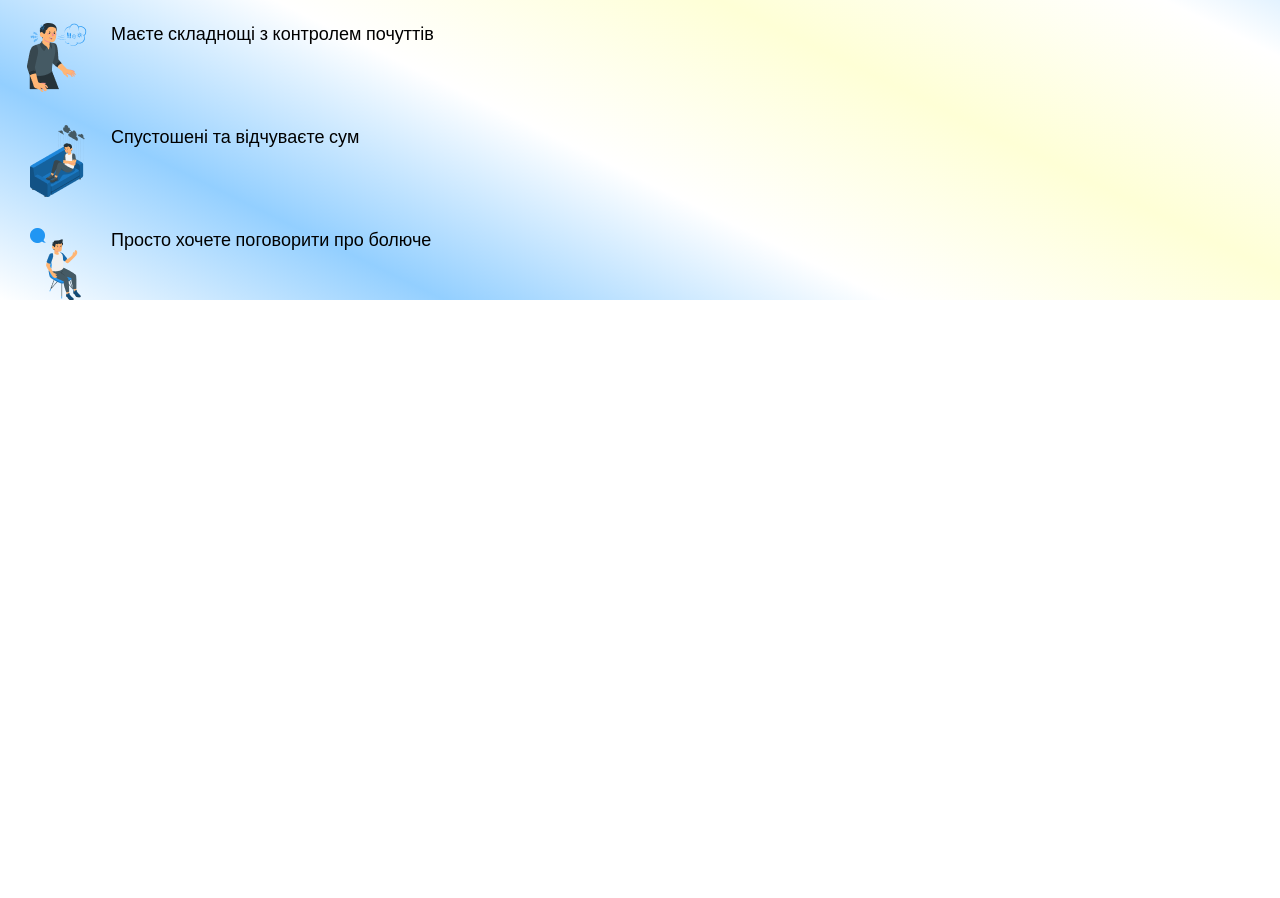
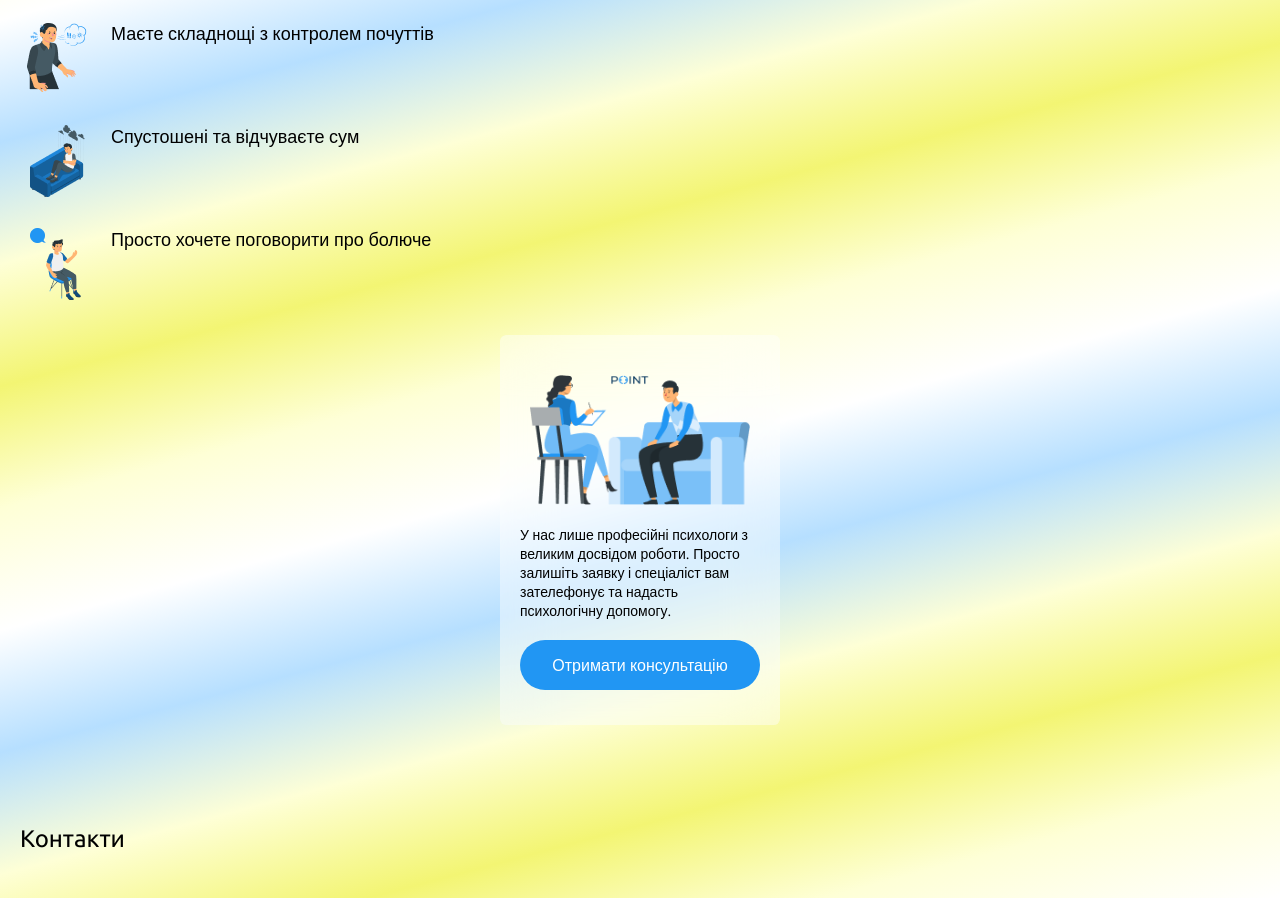
Before and after one commit to StanislavProtashchuk/PsyHelp, a website built with Parcel: page src/index.html in a window 1280 px wide. Shown: the part 1811-2709 px from the top of the page. Before the commit the page ends 2111 px from the top, so only its background shows below. Built offline with nearby package versions, Linux system fonts and the light colour scheme.

Commit message:
consultation

```diff
--- a/src/index.html
+++ b/src/index.html
@@ -105,7 +105,28 @@
   </li>
 </ul>
     </div>
+  </section>
 
+  <!-- --------------------------consultation---------------------------------- -->
+
+  <section class="consultation">
+    <div class="container ">
+      <div class="consultation__btn-wrapper">
+        <img class="consultation__img" src="./images/mobile/consultation.png" alt="консультація">
+        <p class="consultation__text" >У нас лише професійні психологи
+        з великим досвідом роботи. Просто залишіть заявку і спеціаліст вам зателефонує та надасть психологічну допомогу.</p>
+        <button class="hero__button-wrapper--btn" type="button">Отримати консультацію</button>
+      </div>
+    </div>
+  </section>
+
+  <!-- --------------------------contacts---------------------------------- -->
+
+  <section class="contacts">
+    <div class="container">
+      <h2 class="contacts__title">Контакти</h2>
+
+    </div>
   </section>
 
 </main>
--- a/src/sass/components/_container.scss
+++ b/src/sass/components/_container.scss
@@ -4,6 +4,34 @@
   padding: 0px 20px;
 }
 
-.header-hero-wrapper {
-  background: linear-gradient(165deg, white 5%, #b6dfff 60%, #feffd6, #f3f573, #feffd6, white);
+body {
+  background: linear-gradient(
+    165deg,
+    white,
+    #b6dfff,
+    #feffd6,
+    #f3f573,
+    #feffd6,
+    white,
+    #b6dfff,
+    #feffd6,
+    #f3f573,
+    #feffd6,
+    white,
+    #b6dfff,
+    #feffd6,
+    #f3f573,
+    #feffd6,
+    white,
+    #b6dfff,
+    #feffd6,
+    #f3f573,
+    #feffd6,
+    white,
+    #b6dfff,
+    #feffd6,
+    #f3f573,
+    #feffd6,
+    white
+  );
 }
--- /dev/null
+++ b/src/sass/layout/_consultation.scss
@@ -0,0 +1,38 @@
+.consultation {
+  padding-top: 35px;
+  display: flex;
+}
+
+.consultation__btn-wrapper {
+  display: flex;
+  flex-direction: column;
+  width: 280px;
+  height: 390px;
+
+  background: linear-gradient(
+    151.9deg,
+    rgba(255, 255, 255, 0.4) -53.37%,
+    rgba(255, 255, 255, 0.4) 100%,
+    rgba(255, 255, 255, 0.2) 100%
+  );
+  backdrop-filter: blur(25.6px);
+  /* Note: backdrop-filter has minimal browser support */
+
+  border-radius: 6.4px;
+}
+
+.consultation__img {
+  width: 220px;
+  height: 130px;
+  margin: 40px 30px 20px 30px;
+}
+
+.consultation__text {
+  padding: 0 20px 20px 20px;
+
+  font-weight: 300;
+  font-size: 14px;
+  line-height: 19px;
+
+  color: #000000;
+}
--- /dev/null
+++ b/src/sass/layout/_contacts.scss
@@ -0,0 +1,16 @@
+.contacts {
+  padding-top: 100px;
+}
+
+.contacts__title {
+  margin-bottom: 45px;
+
+  font-family: Ubuntu;
+  font-style: normal;
+  font-weight: normal;
+  font-size: 24px;
+  line-height: 28px;
+  /* identical to box height */
+
+  color: #000000;
+}
--- a/src/sass/layout/_normal.scss
+++ b/src/sass/layout/_normal.scss
@@ -1,16 +1,16 @@
 .normal {
   padding-top: 100px;
-  background: linear-gradient(
-    206deg,
-    #93cfff,
-    white,
-    #93cfff,
-    white,
-    #feffd6,
-    white,
-    #93cfff,
-    white
-  );
+  //   background: linear-gradient(
+  //     206deg,
+  //     #93cfff,
+  //     white,
+  //     #93cfff,
+  //     white,
+  //     #feffd6,
+  //     white,
+  //     #93cfff,
+  //     white
+  //   );
 }
 
 .normal__reasons {
--- a/src/sass/layout/_program-description.scss
+++ b/src/sass/layout/_program-description.scss
@@ -1,6 +1,6 @@
 .program-description {
   padding-top: 100px;
-  background: linear-gradient(230deg, white 5%, #feffd6, #93cfff, white);
+  // background: linear-gradient(230deg, white 5%, #feffd6, #93cfff, white);
 }
 
 .program-description__title {
--- a/src/sass/main.scss
+++ b/src/sass/main.scss
@@ -5,3 +5,5 @@
 @import './layout/hero';
 @import './layout/program-description';
 @import './layout/normal';
+@import './layout/consultation';
+@import './layout/contacts';
```
Also changed, not shown: src/images/mobile/consultation.png (added), src/images/mobile/contacts1.png (added), src/images/mobile/contacts2.png (added).
